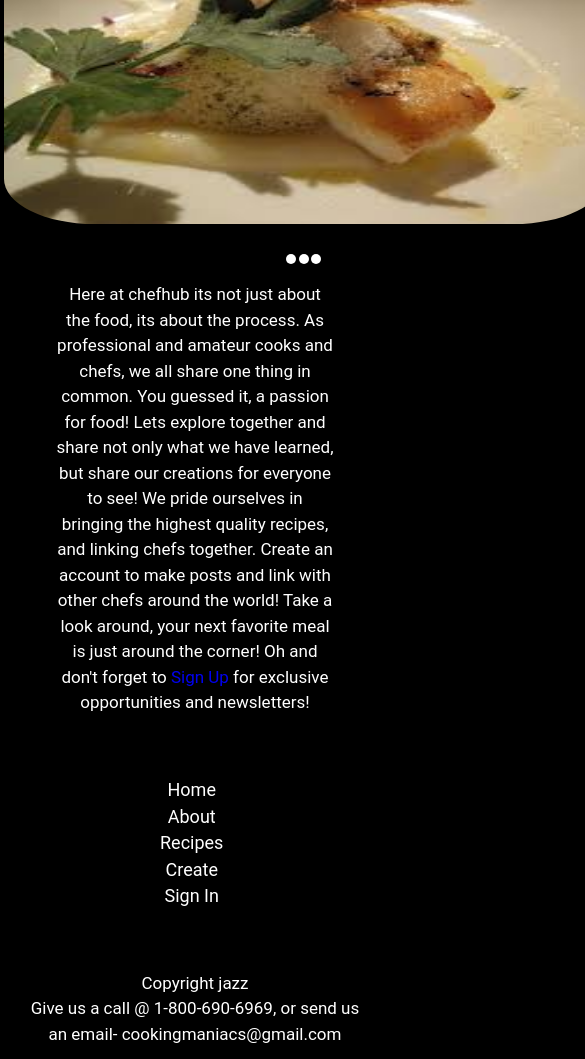
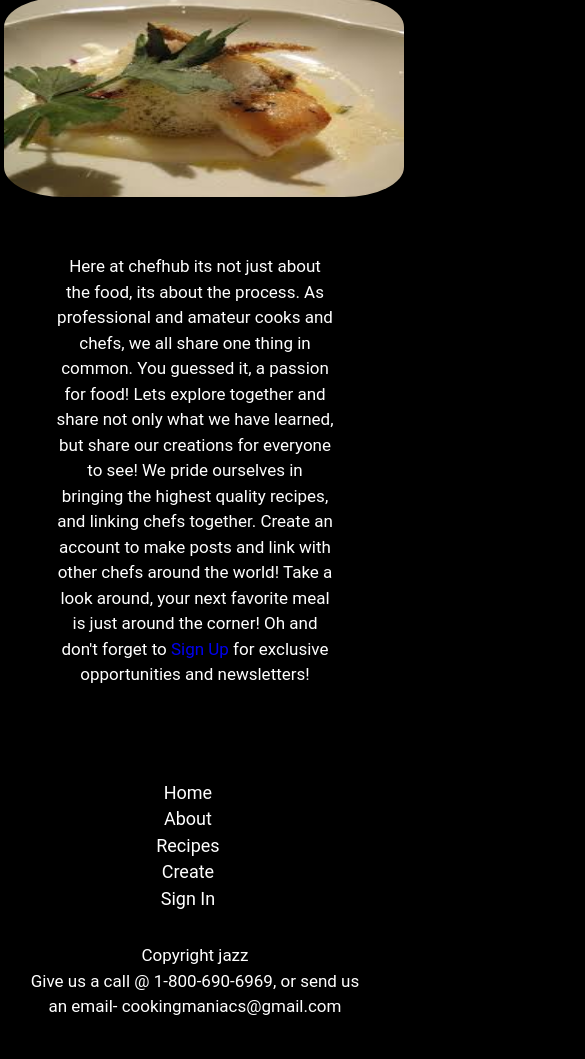
Before and after one commit to Chef-Portfolio-2-BW/Marketing-Page-3, a plain HTML site: page index.html in a window 390 px wide. Shown: the part 351-1410 px from the top of the page, 585 px wide, since content can reach past the window. After the commit the page ends 1382 px from the top, so only its background shows below. Drawn offline with Linux system fonts and the light colour scheme.

Commit message:
Media Queries for home all set.

```diff
--- a/css/index.css
+++ b/css/index.css
@@ -222,6 +222,12 @@ body h1 {
   text-align: center;
   margin-bottom: 1%;
 }
+@media (max-width: 500px) {
+  body h1 {
+    margin-top: 40px;
+    margin-bottom: 40px;
+  }
+}
 body h3 {
   color: white;
   text-align: center;
@@ -249,6 +255,12 @@ body .slide-container {
   overflow: hidden;
   text-align: center;
 }
+@media (max-width: 500px) {
+  body .slide-container {
+    width: 400px;
+    height: 200px;
+  }
+}
 body .image-container {
   width: 2400px;
   height: 350px;
@@ -265,6 +277,12 @@ body .slider-image {
   width: 600px;
   height: 300px;
   border-radius: 15%;
+}
+@media (max-width: 500px) {
+  body .slider-image {
+    width: 400px;
+    height: 200px;
+  }
 }
 body .button-container {
   top: -20px;
@@ -314,6 +332,12 @@ body .first-paragraph {
   height: 30%;
   width: 100%;
 }
+@media (max-width: 500px) {
+  body .first-paragraph {
+    margin-top: 50px;
+    margin-bottom: 40px;
+  }
+}
 body .first-paragraph a {
   text-decoration: none;
 }
@@ -351,6 +375,9 @@ body footer nav {
   body footer nav {
     width: 95%;
     flex-direction: column;
+    margin: 0;
+    margin-top: 40px;
+    margin-bottom: 20px;
   }
 }
 body footer nav a {
```
Also changed, not shown: less/home-page.less (+25 -0 lines).
